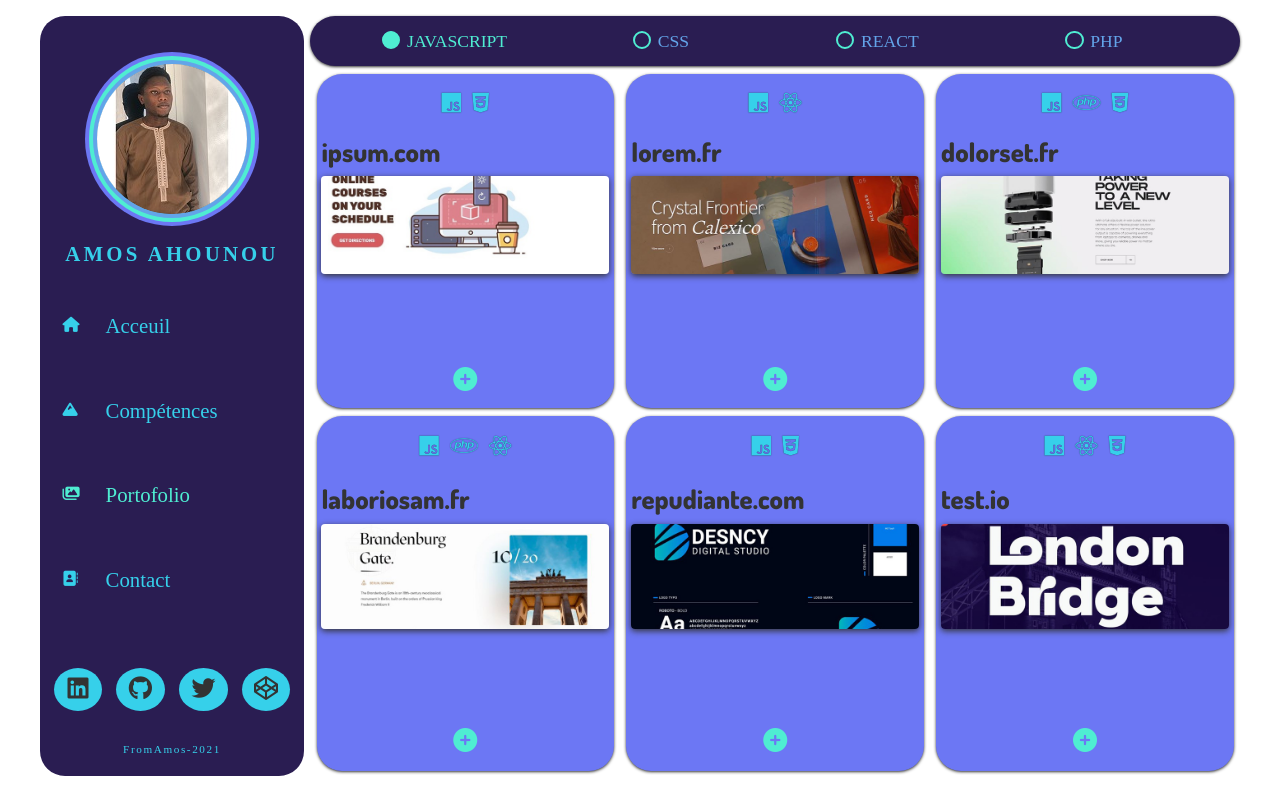
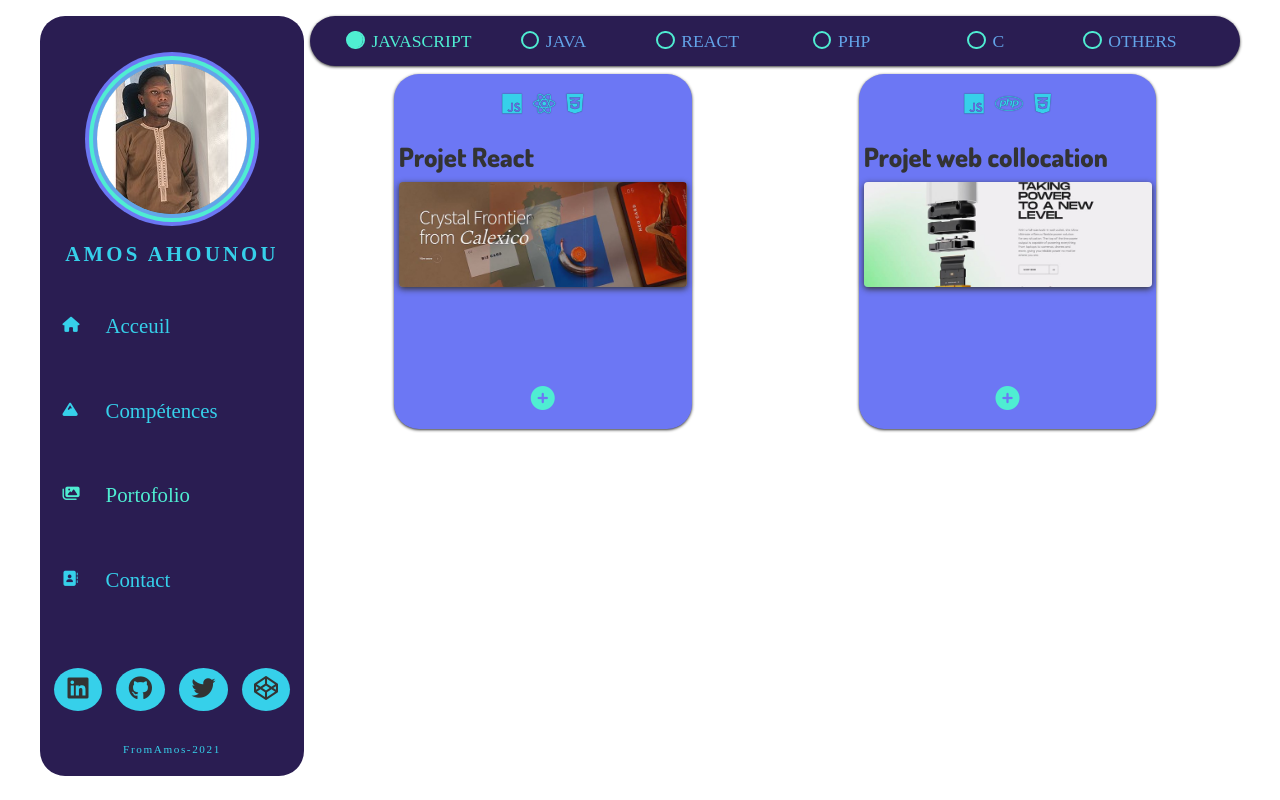
Before and after one commit to Mo1000/cv-react, a React (Create React App) app: page /portofolio in a window 1280 px wide. Built offline with nearby package versions, Linux system fonts and the light colour scheme; a web font is replaced by a local one.

Commit message:
Finalisation

```diff
--- a/src/components/Navigation.js
+++ b/src/components/Navigation.js
@@ -42,14 +42,14 @@ const Navigation = () => {
             <div className="socialNetwork">
                 <ul>
                     <li>
-                        <a href ="https://fr.linkedin.com/"
+                        <a href ="https://www.linkedin.com/in/amos-ahounou/"
                         target="_blank" rel="noopener noreferrer">
                             <i className="fab fa-linkedin"></i>
                         </a>
                     </li>
 
                     <li>
-                        <a href ="https://github.com/"
+                        <a href ="https://github.com/Mo1000"
                            target="_blank" rel="noopener noreferrer">
                             <i className="fab fa-github"></i>
                         </a>
--- a/src/components/knowledges/Expereinces.js
+++ b/src/components/knowledges/Expereinces.js
@@ -3,28 +3,22 @@ import React from 'react';
 const Expereinces = () => {
     return (
         <div className="experience">
-            <h3>Expériences</h3>
+            <h3>Expériences </h3>
             <div className="exp-1">
-                <h4>Directeur Technique</h4>
-                <h5>2010-2020</h5>
+                <h4>Stagiare a la Direction des Systèmes
+                    Informatique-Port Autonomme de Cotonou</h4>
+                <h5>Juin 2018 – Juillet 2018</h5>
                 <p>
-                    Propriétaire d’un nightclub new-yorkais très populaire,
-                    James "Ghost" St. Patrick entend développer son empire.
-                    Seulement sa double-vie à la tête d'un des réseaux de
-                    drogue les plus importants de la ville pourrait devenir
-                    un handicap.
+
                 </p>
             </div>
 
             <div className="exp-2">
-                <h4>Directeur Technique</h4>
-                <h5>2010-2020</h5>
+                <h4>Stagiaire en Informatique -GPro Consulting Tunisie </h4>
+                <h5>1er Juillet 2021 - 31 Aout 2021 </h5>
                 <p>
-                    Propriétaire d’un nightclub new-yorkais très populaire,
-                    James "Ghost" St. Patrick entend développer son empire.
-                    Seulement sa double-vie à la tête d'un des réseaux de
-                    drogue les plus importants de la ville pourrait devenir
-                    un handicap.
+                  Conception et dévelopement d’une application web
+                   en utilisant en Front-End React et en Back-End Spring-Boot
                 </p>
             </div>
 
--- a/src/components/knowledges/Languages.js
+++ b/src/components/knowledges/Languages.js
@@ -4,16 +4,17 @@ import ProgressBar from "./ProgressBar";
 class Languages extends Component {
     state={
         languages:[
-            {id:1 ,value: "Javascript" , xp:1.8},
-            {id:2 ,value: "Php" , xp:2},
-            {id:3 ,value: "Css" , xp:0.7},
-            {id:4 ,value: "Java" , xp:0.4}
+            {id:1 ,value: "Javascript" , xp:1},
+            {id:2 ,value: "Java" , xp:2},
+            {id:3 ,value: "CSS" , xp:0.7},
+            {id:4 ,value: "C" , xp:1}
         ],
         framework:[
             {id:1 ,value: "React" , xp:1.1},
             {id:2 ,value: "Bootstrap" , xp:2},
             {id:3 ,value: "Express" , xp:0.7},
-            {id:4 ,value: "Springboot" , xp:0.4}
+            {id:4 ,value: "Springboot" , xp:0.4},
+            {id:5 ,value: "php" , xp:0.8}
         ]
     }
     render() {
--- a/src/components/knowledges/OtherSkills.js
+++ b/src/components/knowledges/OtherSkills.js
@@ -13,24 +13,24 @@ const OtherSkills = () => {
                         </i> Github</li>
 
                         <li><i className="fas fa-check-square">
-                        </i> Next</li>
+                        </i> Node</li>
 
                         <li><i className="fas fa-check-square">
-                        </i> Anglais</li>
+                        </i> SQl</li>
                     </ul>
 
                     <ul>
                         <li><i className="fas fa-check-square">
-                        </i> react</li>
+                        </i> NOSQL</li>
 
                         <li><i className="fas fa-check-square">
-                        </i> Git</li>
+                        </i> HTML</li>
 
                         <li><i className="fas fa-check-square">
-                        </i> Next</li>
+                        </i> UML</li>
 
                         <li><i className="fas fa-check-square">
-                        </i> FRAncais</li>
+                        </i> Francais</li>
                     </ul>
                 </div>
             </dii>
--- a/src/components/portofolio/Project.js
+++ b/src/components/portofolio/Project.js
@@ -43,7 +43,7 @@ class Project extends Component {
                                 <h2>{name}</h2>
                                 <div className="sourceCde">
                                     <a href={source} rel="noopener noreferrer"
-                                    className="button" target="_blank">Code source</a>
+                                    className="button" target="_blank">Visualisation</a>
                                 </div>
                             </div>
                             <p className="text">{info}</p>
--- a/src/components/portofolio/ProjectList.js
+++ b/src/components/portofolio/ProjectList.js
@@ -7,9 +7,11 @@ class ProjectList extends Component {
         projects:portfolioData,
         radios:[
             {id:1 , value:"javascript"},
-            {id:2 , value:"css"},
+            {id:2 , value:"java"},
             {id:3 , value:"react"},
-            {id:4 , value:"php"}
+            {id:4 , value:"php"},
+            {id:5 , value:"C"},
+            {id:6 , value:"others"}
         ],
         selectedRadio:'javascript'
     }
--- a/src/data/portfolioData.js
+++ b/src/data/portfolioData.js
@@ -1,51 +1,118 @@
 export const portfolioData = [
   {
     id: 1,
-    name: 'ipsum.com',
-    languages: ['javascript','css'],
-    languagesIcons: ['fab fa-js','fab fa-css3-alt'],
-    source: 'http://www.github.com',
-    info: 'Lorem ipsum, dolor sit amet consectetur adipisicing elit. Accusamus laboriosam aut nihil? Possimus, id facilis dignissimos repudiandae modi dolorum ea accusantium, veritatis debitis odio eveniet quos incidunt eaque nemo eius perferendis consequatur? Lorem ipsum, dolor sit amet consectetur adipisicing elit. Accusamus laboriosam aut nihil? Possimus, id facilis dignissimos repudiandae modi dolorum ea accusantium.',
+    name: 'Projet JAVA Avancé ',
+    languages: ['java'],
+    languagesIcons: ['fab fa-java'],
+    source: 'https://drive.google.com/drive/folders/1Kh2F2XvBjRsl32BO8qvaIIOzDnRa-nU5?usp=sharing',
+    info: 'Conception et de programmation d’une application informatique pour la gestion des achats par un service  d’une société commerciale\n' +
+        '\n' +
+        '-Gestion des informations de l’entreprise\n' +
+        '-Gestion des clients\n' +
+        '-Gestion des fournisseurs\n' +
+        '-Gestion des produits\n' +
+        '-Gestion des entrées (Bon de réception)\n' +
+        '-Gestion des factures fournisseurs\n' +
+        'Pour chaque gestion on a l\'ajout ,la modification, la suppression et l\'affichage\n' +
+        'MYSQL a été utilisé comme base de données et l’affichage a été fais avec une interface graphique \n' +
+        'La Conception du projet a nécessité un Use case et un diagramme de classes \n' +
+        'Les notions relatives à Héritage ,les interfaces, les classes abstraites, le polymorphisme, la connexion à la base de données ,l’utilisation des exceptions  ont été requis pour ce projet ',
     picture: './media/project1.JPG'
   },
   {
     id: 2,
-    name: 'lorem.fr',
-    languages: ['javascript','react'],
-    languagesIcons: ['fab fa-js','fab fa-react'],
-    source: 'http://www.github.com',
-    info: 'Lorem ipsum, dolor sit amet consectetur adipisicing elit. Accusamus laboriosam aut nihil? Possimus, id facilis dignissimos repudiandae modi dolorum ea accusantium, veritatis debitis odio eveniet quos incidunt eaque nemo eius perferendis consequatur? Lorem ipsum, dolor sit amet consectetur adipisicing elit. Accusamus laboriosam aut nihil? Possimus, id facilis dignissimos repudiandae modi dolorum ea accusantium.',
+    name: 'Projet React',
+    languages: ['javascript','react','css'],
+    languagesIcons: ['fab fa-js','fab fa-react','fab fa-css3-alt'],
+    source: 'https://drive.google.com/drive/folders/1UC2iIRYgT7QUtnVKj1oFTCvGYNKtVdET?usp=sharing',
+    info: 'Conception et déploiement d’un site web de restauration avec le Framework React Js \n' +
+        '-fonctionnalité basique   \n' +
+        'Ajout d’un Feedback  \n' +
+        'Ajout d’un commentaire concernant un plat  spécifique Sans utilisation d’un back-end  \n' +
+        '-Utilisation des animations de react (react-transition-group et react-animation-component ) pour plus esthétique \n' +
+        'Server utilisé :  json-server installation de manière local \n' +
+        'API utilisé pour l’extraction des données du server vers le Frond end React :API REST \n' +
+        'Données extraites :Plats, commentaires sur les plats, chefs cuisiniers, informations concernant les chefs cuisiniers ,feedback etc..',
     picture: './media/project2.JPG'
   },
   {
     id: 3,
-    name: 'dolorset.fr',
+    name: 'Projet web collocation',
     languages: ['javascript','php','css'],
     languagesIcons: ['fab fa-js','fab fa-php','fab fa-css3-alt'],
-    source: 'http://www.github.com',
-    info: 'Lorem ipsum, dolor sit amet consectetur adipisicing elit. Accusamus laboriosam aut nihil? Possimus, id facilis dignissimos repudiandae modi dolorum ea accusantium, veritatis debitis odio eveniet quos incidunt eaque nemo eius perferendis consequatur? Lorem ipsum, dolor sit amet consectetur adipisicing elit. Accusamus laboriosam aut nihil? Possimus, id facilis dignissimos repudiandae modi dolorum ea accusantium.',
+    source: 'https://drive.google.com/drive/folders/1f-8Lap1PtgK3Z-Qh7KL1t5A0jtkoEm8T?usp=sharing',
+    info: 'Production de pages pour un site de collocation à partir des\n' +
+        'langages HTML, CSS\n' +
+        'Améliorer l’expérience utilisateur avec du BOOTSTRAP\n' +
+        'Administration d’une base de données (MySQL, PDO)\n' +
+        'Traitement des interactions entre la base de données et les utilisateurs\n' +
+        'à l’aide du langage Back-End PHP',
     picture: './media/project3.JPG'
   },
   {
     id: 4,
-    name: 'laboriosam.fr',
-    languages: ['javascript','php','react'],
-    languagesIcons: ['fab fa-js','fab fa-php','fab fa-react'],
-    source: 'http://www.github.com',
-    info: 'Lorem ipsum, dolor sit amet consectetur adipisicing elit. Accusamus laboriosam aut nihil? Possimus, id facilis dignissimos repudiandae modi dolorum ea accusantium, veritatis debitis odio eveniet quos incidunt eaque nemo eius perferendis consequatur? Lorem ipsum, dolor sit amet consectetur adipisicing elit. Accusamus laboriosam aut nihil? Possimus, id facilis dignissimos repudiandae modi dolorum ea accusantium.',
+    name: 'Projet C',
+    languages: ['C'],
+    languagesIcons: ['fab fa-cuttlefish'],
+    source: 'https://drive.google.com/drive/folders/1NskE6RkcKlRyYM0oEzKq8EqzKYtxH35f?usp=sharing',
+    info: 'Programmation d’une application informatique en C  pour la gestion des Etudiants \n' +
+        'Dans ce programme on peut creer ,afficher ,supprimer \n' +
+        '-Les groupes d\'étudiants ou un groupe donné \n' +
+        '-un étudiant donnée \n' +
+        'Puis consulter \n' +
+        '-les notes des étudants \n' +
+        '-leurs résultats(admis ou refusé)\n' +
+        '-leur mention(passable ,assez bien,bien ,très bien)\n' +
+        '-la moyenne générale pour tous les groupes confondus et pour chaque groupe\n' +
+        'Compétence utilisé: Les pointeurs ,liste chainée ,allocation dynamique (malloc), realloc',
     picture: './media/project4.JPG'
   },
   {
     id: 5,
-    name: 'repudiante.com',
-    languages: ['javascript','css'],
-    languagesIcons: ['fab fa-js', 'fab fa-css3-alt'],
-    source: 'http://www.github.com',
-    info: 'Lorem ipsum, dolor sit amet consectetur adipisicing elit. Accusamus laboriosam aut nihil? Possimus, id facilis dignissimos repudiandae modi dolorum ea accusantium, veritatis debitis odio eveniet quos incidunt eaque nemo eius perferendis consequatur? Lorem ipsum, dolor sit amet consectetur adipisicing elit. Accusamus laboriosam aut nihil? Possimus, id facilis dignissimos repudiandae modi dolorum ea accusantium.',
+    name: 'Business Intelligence',
+    languages: ['others'],
+    languagesIcons: ['fas fa-plus'],
+    source: 'https://drive.google.com/drive/folders/1wb3nP1pl3cs3AYbA5-HmbG3NxfEPYDwk?usp=sharing',
+    info: 'Fichier général comportant  des  données d’émissions de télévision et de films disponibles sur Netflix à partir de 2019\n' +
+        'Objectif\n' +
+        'A l’aide d’une application adapté pour le Business Intelligence nous utiliserons  pentaho dans notre cas \n' +
+        'Comprendre le contenu disponible dans différents pays\n' +
+        '-Identifier un contenu similaire en faisant correspondre les fonctionnalités basées sur le texte\n' +
+        '-Analyse de réseau des acteurs / réalisateurs et de trouver des idées intéressantes\n' +
+        '-Netflix se concentre-t-il de plus en plus sur la télévision plutôt que sur le cinéma ces dernières années?\n' +
+        '-Tendance des catégories de film des  4 dernières années\n' +
+        '-Mettre tout ces fichiers travailler dans une Data Warehouse on utilisera la base de données MYSQL pour le moment \n' +
+        'Faire un schéma en étoile des différentes transformations effectuées \n' +
+        '-La Géo localisation ou visualision de certaines communes de France a partir d’un ETL\n',
       picture: './media/project5.JPG'
   },
   {
   id: 6,
+    name: 'Projet JAVA ',
+    languages: ['java'],
+    languagesIcons: ['fab fa-java'],
+    source: 'https://drive.google.com/drive/folders/1LqvtHZns-yrgozSiUGAgscpfRezI-n0C?usp=sharing',
+    info: 'Conception et  programmation d’une application informatique en JAVA pour la gestion d’une bibliothèque\n' +
+        '-Gestion des Adherents (Un Adherent peut etre un enseignant ,un etudiant ou un visiteur )\n' +
+        '-Gestion des Documents (Un Document peut etre un livre ,un magazine ou un article }\n' +
+        '-Gestion des Emprunts \n' +
+        'Pour chaque gestion on a l\'ajout ,la modification, la suppression et l\'affichage\n' +
+        '\n' +
+        'La Conception du projet a nécessité un diagramme d\'actvité ,diagramme de cas d\'utilisation  ,Diagramme de séquence et un diagramme de classes \n' +
+        'Les notions relatives à Héritage, le polymorphisme ont été requis pour ce projet',
+    picture: './media/project1.JPG'
+},
+  {
+    id: 7,
+    name: 'Projet mobile ',
+    languages: ['java'],
+    languagesIcons: ['fab fa-java'],
+    source: 'https://drive.google.com/drive/folders/1AWK5CdO7oJn0GY2FZY2mAkowDAI_mbTU?usp=sharing',
+    info: 'Créer un Application Android qui demande l’accès au contact de l’utilisateur puis  les copies  on peut effectuer différentes opérations comme l’affichage de tout les contacts ,l’ajout des contacts ,la modification des contacts ou la suppression des contacts ',
+    picture: './media/project1.JPG'
+  },
+    /**{
+        id: 8,
         name: 'test.io',
         languages: ['javascript','react', 'css'],
         languagesIcons: ['fab fa-js','fab fa-react','fab fa-css3-alt'],
@@ -53,4 +120,13 @@ export const portfolioData = [
         info: 'Lorem ipsum, dolor sit amet consectetur adipisicing elit. Accusamus laboriosam aut nihil? Possimus, id facilis dignissimos repudiandae modi dolorum ea accusantium, veritatis debitis odio eveniet quos incidunt eaque nemo eius perferendis consequatur? Lorem ipsum, dolor sit amet consectetur adipisicing elit. Accusamus laboriosam aut nihil? Possimus, id facilis dignissimos repudiandae modi dolorum ea accusantium.',
         picture: './media/project6.JPG'
     },
+    {
+        id: 9,
+        name: 'test.io',
+        languages: ['javascript','react', 'css'],
+        languagesIcons: ['fab fa-js','fab fa-react','fab fa-css3-alt'],
+        source: 'http://www.github.com',
+        info: 'Lorem ipsum, dolor sit amet consectetur adipisicing elit. Accusamus laboriosam aut nihil? Possimus, id facilis dignissimos repudiandae modi dolorum ea accusantium, veritatis debitis odio eveniet quos incidunt eaque nemo eius perferendis consequatur? Lorem ipsum, dolor sit amet consectetur adipisicing elit. Accusamus laboriosam aut nihil? Possimus, id facilis dignissimos repudiandae modi dolorum ea accusantium.',
+        picture: './media/project6.JPG'
+    },*/
 ]
--- a/src/pages/Contact.js
+++ b/src/pages/Contact.js
@@ -48,25 +48,25 @@ const Contact = () => {
 
                 <div className="socialNetwork">
                     <ul>
-                        <a href="https://www.google.com/" target="_blanck"
+                        <a href="https://www.linkedin.com/in/amos-ahounou/" target="_blanck"
                         rel="noopener noreferrer">
                             <h4>LinkedIn</h4>
                             <i className="fab fa-linkedin"></i>
                         </a>
 
-                        <a href="https://www.google.com/" target="_blanck"
+                        <a href="https://github.com/Mo1000" target="_blanck"
                            rel="noopener noreferrer">
                             <h4>GitHub</h4>
                             <i className="fab fa-github"></i>
                         </a>
 
-                        <a href="https://www.google.com/" target="_blanck"
+                        <a  href ="https://www.twitter.com" target="_blanck"
                            rel="noopener noreferrer">
                             <h4>Twitter</h4>
                             <i className="fab fa-twitter"></i>
                         </a>
 
-                        <a href="https://www.google.com/" target="_blanck"
+                        <a href ="https://codepen.io/" target="_blanck"
                            rel="noopener noreferrer">
                             <h4>CodePen</h4>
                             <i className="fab fa-codepen"></i>
--- a/src/pages/Home.js
+++ b/src/pages/Home.js
@@ -8,7 +8,7 @@ const Home = () => {
             <div className="homeContent">
                 <div className="content">
                     <h1> Amos Landry</h1>
-                    <h2> Developpeur</h2>
+                    <h2> Elève Ingénieur en Informatique</h2>
                     <div className="pdf">
                         <a href="./media/New_CV.pdf" target="_blank">Télécharger CV</a>
                     </div>
```
Lines whose indentation alone changed are shown as unchanged.
